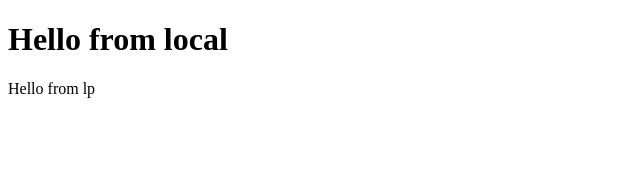
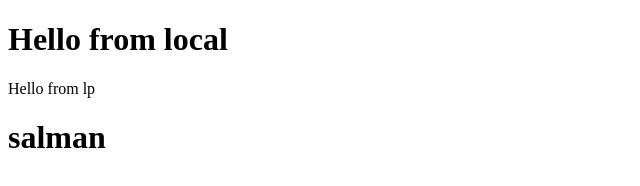
Before and after one commit to Arbaz-invictus/practice-demo, a plain HTML site: page index.html in a window 1280 px wide. Shown: the whole page, without its empty margins (0-640 px from the left). Drawn offline with Linux system fonts and the light colour scheme.

Commit message:
added salman

```diff
--- a/index.html
+++ b/index.html
@@ -8,5 +8,6 @@
 <body>
     <h1>Hello from local</h1>
     <p>Hello from lp</p>
+    <h1>salman </h1>
 </body>
 </html>
```
